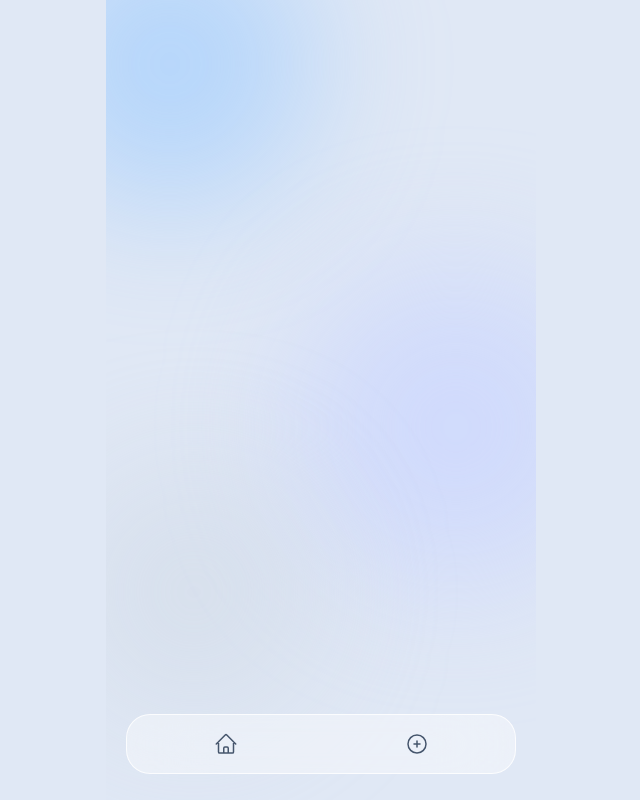
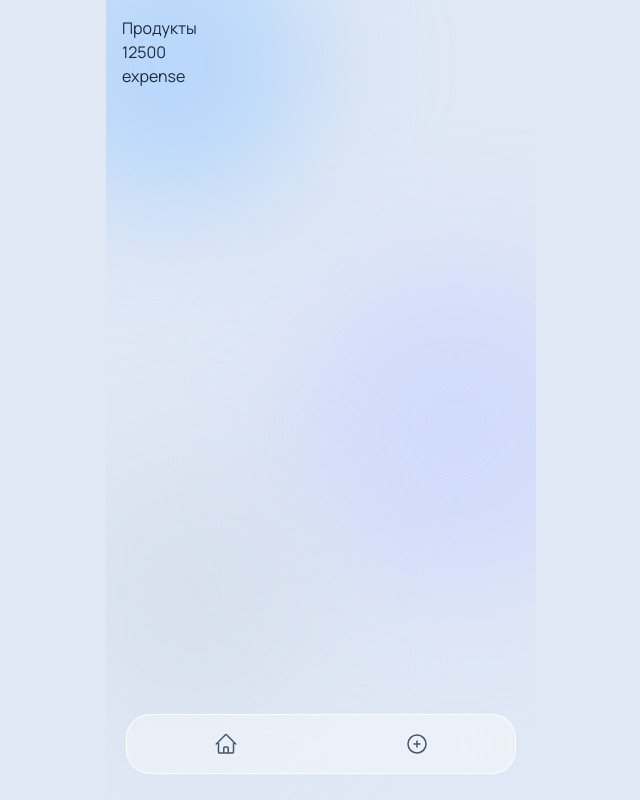
Before and after one commit to azikulovv/expense, a Nuxt app: page /operations/expense-1 in a window 1280 px wide. Shown: the whole page, without its empty margins (319-959 px from the left). Built offline with nearby package versions, Linux system fonts and the light colour scheme.

Commit message:
feat: обновить логику управления расходами, добавив метод getById в ExpenseApi и улучшив обработку ошибок в useExpense

```diff
--- /dev/null
+++ b/app/entity/expense/model/useExpense.ts
@@ -0,0 +1,12 @@
+import { api } from "~/shared/api";
+
+export const useExpense = (id: string) => {
+  const errorMessage = ref<string>();
+  const expense = computed(() => api.expense.getById(id));
+
+  if (!expense.value) {
+    errorMessage.value = "Не удалось найти расход по id!";
+  }
+
+  return { expense, errorMessage };
+};
--- a/app/entity/expense/model/useExpenseList.ts
+++ b/app/entity/expense/model/useExpenseList.ts
@@ -2,15 +2,14 @@ import type { Expense } from "~/entity/expense";
 import { api } from "~/shared/api";
 
 export const useExpenseList = () => {
-  const apiExpense = api.expense;
   const list = useState<Expense[]>("expense:list", () => []);
 
   function add(item: Omit<Expense, "id">) {
-    apiExpense.add(item);
+    api.expense.add(item);
   }
 
   function remove(id: string) {
-    apiExpense.remove(id);
+    api.expense.remove(id);
   }
 
   onMounted(() => {
--- a/app/layouts/default.vue
+++ b/app/layouts/default.vue
@@ -22,11 +22,16 @@ import { BottomNavigation } from "~/widget/bottom-navigation";
 
     <!-- Основной контент со скроллом -->
     <main
-      class="relative z-10 flex-1 px-4 overflow-y-auto pt-[calc(1rem+var(--app-safe-area-top))] pb-[calc(6.25rem+var(--app-safe-area-bottom))]"
+      class="relative z-10 flex-1 px-4 overflow-y-auto pt-[calc(1rem+var(--app-safe-area-top))]"
+      :class="
+        $route.meta.hideBottomNavigation
+          ? 'pb-(--app-safe-area-bottom)'
+          : 'pb-[calc(6.25rem+var(--app-safe-area-bottom))]'
+      "
     >
       <slot />
     </main>
 
-    <BottomNavigation />
+    <BottomNavigation v-if="!$route.meta.hideBottomNavigation" />
   </div>
 </template>
--- a/app/pages/operations/[id].vue
+++ b/app/pages/operations/[id].vue
@@ -1 +1,23 @@
-<template></template>
+<script lang="ts" setup>
+import { useExpense } from "~/entity/expense/model/useExpense";
+
+definePageMeta({
+  hideBottomNavigation: true,
+});
+
+const route = useRoute();
+
+const { expense, errorMessage } = useExpense(route.params.id as string);
+</script>
+
+<template>
+  <template v-if="errorMessage">
+    <p>{{ errorMessage }}</p>
+  </template>
+
+  <template v-else>
+    <p>{{ expense?.title }}</p>
+    <p>{{ expense?.amount }}</p>
+    <p>{{ expense?.type }}</p>
+  </template>
+</template>
--- a/app/shared/api/expense.ts
+++ b/app/shared/api/expense.ts
@@ -10,6 +10,10 @@ export class ExpenseApi {
     return this.list;
   }
 
+  getById(id: string) {
+    return this.list.filter((item) => item.id === id)[0];
+  }
+
   add(item: Omit<Expense, "id">) {
     this.list.push({ ...item, id: crypto.randomUUID() });
   }
```
